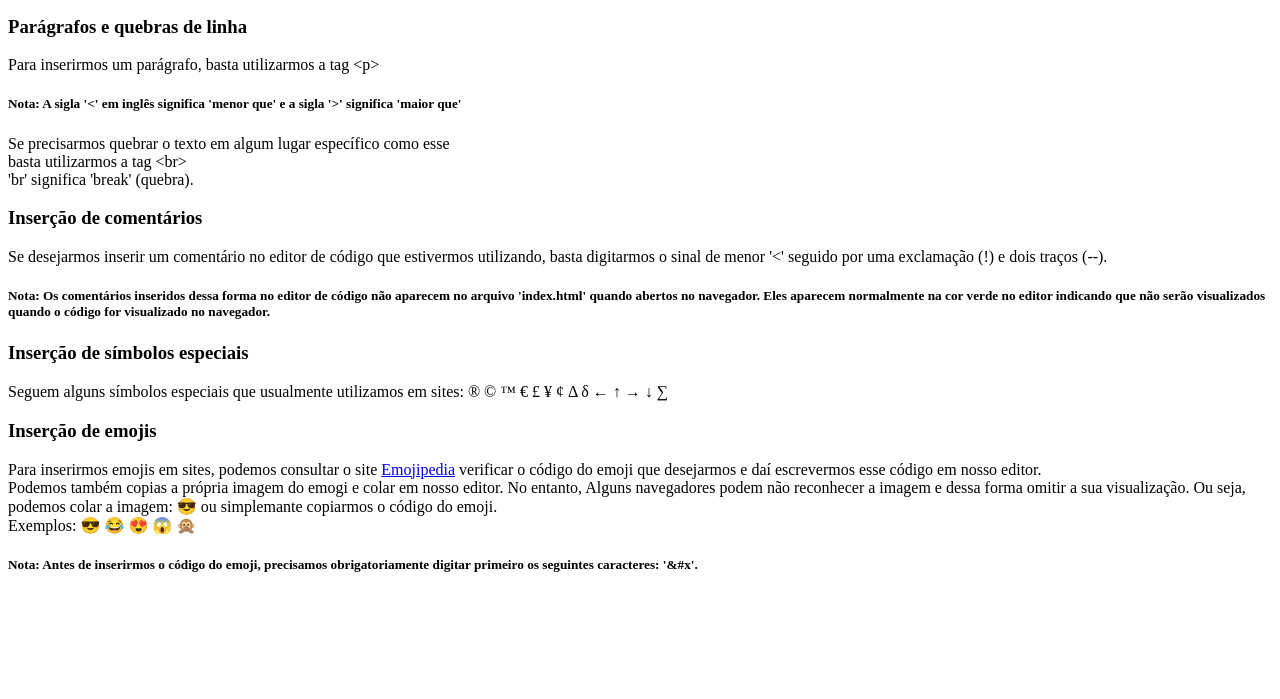
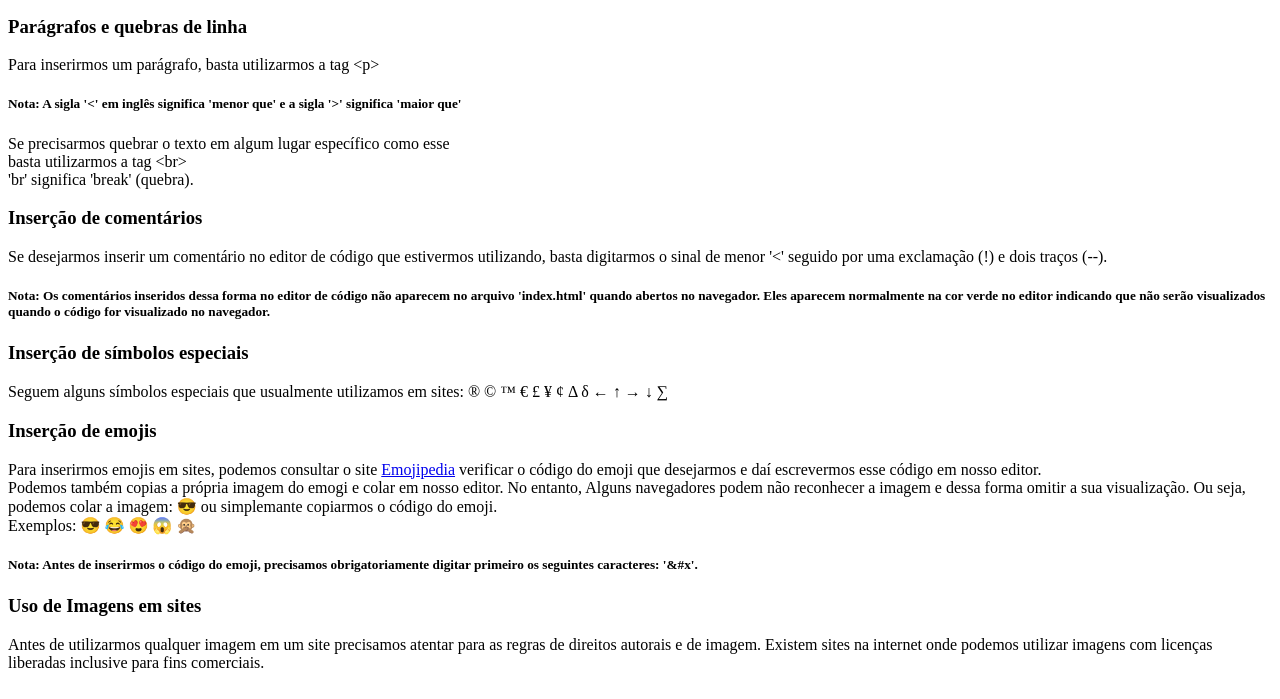
Before and after one commit to Vjsantana/HTML5_CSS3_JavaScript, a plain HTML site: page Exercicios/Ex001/index.html in a window 1280 px wide. Shown: the part 101-800 px from the top of the page. Drawn offline with Linux system fonts and the light colour scheme.

Commit message:
Uso de Imagens
Anotação sobre o uso de imagens em sites.

```diff
--- a/Exercicios/Ex001/index.html
+++ b/Exercicios/Ex001/index.html
@@ -58,5 +58,9 @@
     </p>
 
     <h5>Nota: Antes de inserirmos o código do emoji, precisamos obrigatoriamente digitar primeiro os seguintes caracteres: '&#x'.</h5>
+
+    <h3>Uso de Imagens em sites</h3>
+
+    <p>Antes de utilizarmos qualquer imagem em um site precisamos atentar para as regras de direitos autorais e de imagem. Existem sites na internet onde podemos utilizar imagens com licenças liberadas inclusive para fins comerciais. </p>
 </body>
 </html>
```
